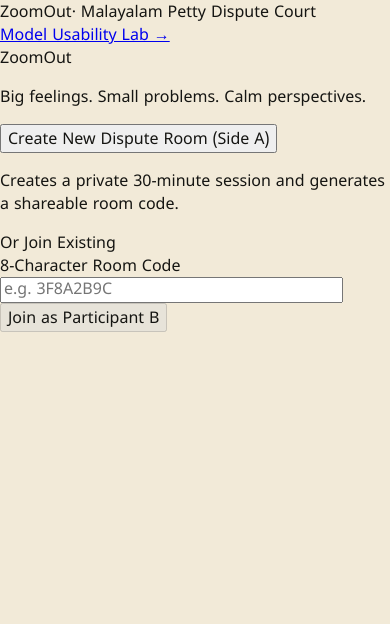
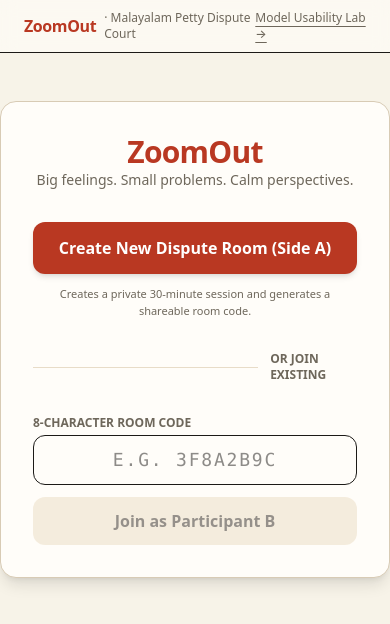
Before and after one commit to Christophermathai/MLH-HACKATHON, a Next.js app in the folder app/frontend/: page / in a window 390 px wide. Shown: the top 624 px of the page. Built offline with nearby package versions, Linux system fonts and the light colour scheme; no server answers.

Commit message:
style: configure tailwind v4, theme tokens, and restore full component styling

```diff
--- a/app/frontend/package.json
+++ b/app/frontend/package.json
@@ -15,12 +15,15 @@
     "react-dom": "19.3.1"
   },
   "devDependencies": {
+    "@tailwindcss/postcss": "^4.3.3",
     "@types/node": "^24.0.0",
     "@types/react": "^19.0.0",
     "@types/react-dom": "^19.0.0",
     "eslint": "^9.0.0",
     "eslint-config-next": "16.4.3",
     "playwright-core": "1.64.1",
+    "postcss": "^8.5.23",
+    "tailwindcss": "^4.3.3",
     "typescript": "6.0.3"
   }
 }
--- /dev/null
+++ b/app/frontend/postcss.config.mjs
@@ -0,0 +1,5 @@
+export default {
+  plugins: {
+    "@tailwindcss/postcss": {},
+  },
+};
--- a/app/frontend/src/app/globals.css
+++ b/app/frontend/src/app/globals.css
@@ -1,8 +1,32 @@
+@import "tailwindcss";
+
+@theme {
+  --color-background: #f7f3e8;
+  --color-foreground: #1c1a17;
+  --color-card: #fffdf9;
+  --color-card-foreground: #1c1a17;
+  --color-popover: #fffdf9;
+  --color-popover-foreground: #1c1a17;
+  --color-primary: #b93822;
+  --color-primary-foreground: #ffffff;
+  --color-secondary: #ebdcc2;
+  --color-secondary-foreground: #2d261e;
+  --color-muted: #e8dcc8;
+  --color-muted-foreground: #6e675b;
+  --color-accent: #116b68;
+  --color-accent-foreground: #ffffff;
+  --color-destructive: #991b1b;
+  --color-destructive-foreground: #ffffff;
+  --color-border: #d8cbb5;
+  --color-input: #d8cbb5;
+  --color-ring: #b93822;
+}
+
 :root {
   --paper: #f2ead8;
   --paper-deep: #e5d7ba;
   --ink: #151512;
-  --muted: #69645a;
+  --muted-raw: #69645a;
   --line: #b9aa8e;
   --red: #b93822;
   --red-dark: #7c2518;
@@ -13,26 +37,29 @@
 
 * { box-sizing: border-box; }
 
-html { background: var(--paper); color: var(--ink); }
+html {
+  background: #f7f3e8;
+  color: #1c1a17;
+}
 
 body {
   margin: 0;
   min-width: 320px;
-  font-family: "Avenir Next", "Noto Sans Malayalam", "Segoe UI", sans-serif;
-  background:
-    radial-gradient(circle at 10% 0%, rgba(255,255,255,.6), transparent 30rem),
-    linear-gradient(90deg, transparent 49px, rgba(185, 56, 34, .13) 50px, transparent 51px),
-    var(--paper);
+  font-family: system-ui, -apple-system, BlinkMacSystemFont, "Segoe UI", "Noto Sans Malayalam", Roboto, sans-serif;
+  background-color: #f7f3e8;
 }
 
-button, input, textarea { font: inherit; }
-button { color: inherit; }
-
-button:focus-visible, input:focus-visible, textarea:focus-visible, label:focus-within {
-  outline: 3px solid var(--teal);
-  outline-offset: 3px;
+/* Court Session Custom Elements */
+.lobby-container {
+  background: #fffdf9;
+  border-color: #d8cbb5;
 }
 
+.record-screen, .review-screen, .verdict-screen {
+  animation: reveal 0.4s ease-out;
+}
+
+/* Model Lab Styles */
 .lab-shell {
   position: relative;
   width: min(1540px, 100%);
@@ -83,9 +110,6 @@ button:focus-visible, input:focus-visible, textarea:focus-visible, label:focus-w
   text-transform: uppercase;
 }
 
-h1, h2 { margin: 0; font-family: Georgia, "Noto Serif Malayalam", serif; font-weight: 500; }
-h1 { font-size: clamp(24px, 3vw, 38px); letter-spacing: -.03em; }
-
 .runtime-stamp {
   display: grid;
   grid-template-columns: 10px auto;
@@ -93,7 +117,7 @@ h1 { font-size: clamp(24px, 3vw, 38px); letter-spacing: -.03em; }
   min-width: 188px;
   padding: 10px 14px;
   border: 1px solid currentColor;
-  color: var(--muted);
+  color: var(--muted-raw);
   text-transform: uppercase;
   font-size: 11px;
   font-weight: 800;
@@ -115,7 +139,7 @@ h1 { font-size: clamp(24px, 3vw, 38px); letter-spacing: -.03em; }
 .intro-grid h2 { max-width: 850px; font-size: clamp(40px, 6vw, 82px); line-height: .95; letter-spacing: -.055em; }
 .intro-note { align-self: end; padding: 18px 0 4px 24px; border-left: 1px solid var(--ink); }
 .intro-note span { font-size: 10px; font-weight: 800; letter-spacing: .14em; text-transform: uppercase; }
-.intro-note p { margin: 10px 0 0; color: var(--muted); line-height: 1.55; }
+.intro-note p { margin: 10px 0 0; color: var(--muted-raw); line-height: 1.55; }
 
 .runtime-note, .error-note { margin-bottom: 18px; padding: 12px 16px; border: 1px solid var(--line); background: rgba(255,255,255,.24); font-size: 13px; }
 .runtime-note.simulated { border-color: #c99b45; }
@@ -139,13 +163,13 @@ h1 { font-size: clamp(24px, 3vw, 38px); letter-spacing: -.03em; }
 .evidence-tag, .mode-chip { padding: 5px 8px; border: 1px solid currentColor; font-size: 9px; font-weight: 800; letter-spacing: .08em; text-transform: uppercase; }
 .mode-chip.simulated { color: #96660c; }
 .mode-chip.live { color: var(--teal); }
-.mode-chip.pending { color: var(--muted); }
+.mode-chip.pending { color: var(--muted-raw); }
 
 .script-card { position: relative; padding: 20px 22px; border: 1px solid var(--line); background: var(--cream); box-shadow: var(--shadow); transform: rotate(-.35deg); }
 .script-card::before { content: ""; position: absolute; left: 16px; top: -6px; width: 72px; height: 14px; background: rgba(185, 56, 34, .16); transform: rotate(-3deg); }
 .script-card > span, .transcript-card > span { color: var(--red-dark); font-size: 9px; font-weight: 800; letter-spacing: .15em; text-transform: uppercase; }
 .script-card blockquote { margin: 14px 0; font: 500 clamp(20px, 2.2vw, 29px)/1.55 Georgia, "Noto Serif Malayalam", serif; }
-.script-card p { margin: 0; color: var(--muted); font-size: 10px; }
+.script-card p { margin: 0; color: var(--muted-raw); font-size: 10px; }
 
 .recorder { margin-top: 22px; padding: 18px; border: 1px dashed var(--line); background: rgba(255,255,255,.19); }
 .waveform { display: flex; align-items: center; justify-content: center; gap: 4px; height: 42px; overflow: hidden; }
@@ -153,7 +177,7 @@ h1 { font-size: clamp(24px, 3vw, 38px); letter-spacing: -.03em; }
 .is-recording .waveform i { opacity: 1; background: var(--red); animation: pulse-wave .8s ease-in-out infinite alternate; }
 .record-copy { display: flex; flex-direction: column; align-items: center; gap: 4px; margin: 8px 0 15px; text-align: center; }
 .record-copy strong { font-size: 13px; }
-.record-copy span { color: var(--muted); font-size: 11px; }
+.record-copy span { color: var(--muted-raw); font-size: 11px; }
 .record-actions { display: flex; justify-content: center; gap: 8px; }
 .primary, .file-button, .run-button, .save-button, .log-heading button { border: 1px solid var(--ink); cursor: pointer; transition: transform .15s, box-shadow .15s, background .15s; }
 .primary, .file-button { padding: 9px 12px; font-size: 11px; font-weight: 800; }
@@ -167,14 +191,14 @@ h1 { font-size: clamp(24px, 3vw, 38px); letter-spacing: -.03em; }
 .run-button:disabled { opacity: .45; cursor: not-allowed; }
 .run-button:not(:disabled):hover { background: var(--red-dark); }
 
-.empty-result { min-height: 365px; display: grid; place-content: center; text-align: center; color: var(--muted); }
+.empty-result { min-height: 365px; display: grid; place-content: center; text-align: center; color: var(--muted-raw); }
 .empty-result span { height: 56px; font: 90px/.8 Georgia, serif; color: var(--line); }
 .empty-result p { max-width: 260px; line-height: 1.5; }
 .simulation-warning { margin-bottom: 14px; padding: 9px 11px; border: 1px solid #c99b45; color: #6f4a08; font-size: 11px; }
 .metric-row { display: grid; grid-template-columns: repeat(3, 1fr); margin-bottom: 18px; border: 1px solid var(--ink); }
 .metric-row > div { padding: 12px; }
 .metric-row > div + div { border-left: 1px solid var(--ink); }
-.metric-row span, .metric-row small { display: block; color: var(--muted); font-size: 9px; text-transform: uppercase; letter-spacing: .08em; }
+.metric-row span, .metric-row small { display: block; color: var(--muted-raw); font-size: 9px; text-transform: uppercase; letter-spacing: .08em; }
 .metric-row strong { display: block; margin: 5px 0 3px; font: 500 24px Georgia, serif; }
 .transcript-card { padding: 15px; border-left: 4px solid var(--teal); background: rgba(17, 107, 104, .07); }
 .transcript-card p { margin: 9px 0 0; font: 500 17px/1.6 Georgia, "Noto Serif Malayalam", serif; }
@@ -195,51 +219,11 @@ h1 { font-size: clamp(24px, 3vw, 38px); letter-spacing: -.03em; }
 .log-heading button:disabled { opacity: .4; }
 .log-row { display: grid; grid-template-columns: 2fr repeat(4, .6fr); border-top: 1px solid var(--line); align-items: center; }
 .log-row > span { padding: 12px 9px; font-size: 12px; }
-.log-row small { display: block; margin-top: 3px; color: var(--muted); font-size: 9px; }
-.log-header { color: var(--muted); font-size: 9px; font-weight: 800; letter-spacing: .1em; text-transform: uppercase; }
-.empty-log { padding: 24px 0; color: var(--muted); border-top: 1px solid var(--line); }
+.log-row small { display: block; margin-top: 3px; color: var(--muted-raw); font-size: 9px; }
+.log-header { color: var(--muted-raw); font-size: 9px; font-weight: 800; letter-spacing: .1em; text-transform: uppercase; }
+.empty-log { padding: 24px 0; color: var(--muted-raw); border-top: 1px solid var(--line); }
 
-footer { display: flex; justify-content: space-between; gap: 20px; margin-top: 38px; padding-top: 15px; border-top: 1px solid var(--line); color: var(--muted); font-size: 10px; letter-spacing: .04em; }
+footer { display: flex; justify-content: space-between; gap: 20px; margin-top: 38px; padding-top: 15px; border-top: 1px solid var(--line); color: var(--muted-raw); font-size: 10px; letter-spacing: .04em; }
 
-.reveal { animation: reveal .65s both; }
-.reveal-1 { animation-delay: .04s; }
-.reveal-2 { animation-delay: .11s; }
-.reveal-3 { animation-delay: .18s; }
-.reveal-4 { animation-delay: .24s; }
-.reveal-5 { animation-delay: .30s; }
-
-@keyframes reveal { from { opacity: 0; transform: translateY(15px); } to { opacity: 1; transform: none; } }
+@keyframes reveal { from { opacity: 0; transform: translateY(12px); } to { opacity: 1; transform: none; } }
 @keyframes pulse-wave { from { height: 8px; } to { height: 38px; } }
-
-@media (max-width: 1080px) {
-  .workflow { grid-template-columns: 220px 1fr; }
-  .verdict-panel { grid-column: 1 / -1; border-top: 1px solid var(--ink); border-left: 0 !important; }
-  .empty-result { min-height: 200px; }
-}
-
-@media (max-width: 720px) {
-  body { background: var(--paper); }
-  .lab-shell { padding: 20px 18px; }
-  .masthead, .intro-grid, footer { display: block; }
-  .runtime-stamp { width: fit-content; margin-top: 18px; }
-  .intro-grid { padding: 36px 0 28px; }
-  .intro-grid h2 { font-size: 45px; }
-  .intro-note { margin-top: 25px; }
-  .workflow { display: block; }
-  .workflow > * { padding: 22px 0; }
-  .workflow > * + * { border-left: 0; border-top: 1px solid var(--ink); }
-  .case-button.active { transform: translateX(0); box-shadow: inset 5px 0 0 var(--red); }
-  .record-actions { flex-direction: column; }
-  .primary, .file-button { text-align: center; }
-  .metric-row { grid-template-columns: 1fr; }
-  .metric-row > div + div { border-left: 0; border-top: 1px solid var(--ink); }
-  .log-header { display: none; }
-  .log-row { grid-template-columns: 1fr 1fr; padding: 10px 0; }
-  .log-row > span:first-child { grid-column: 1 / -1; }
-  .log-row > span:not(:first-child)::before { content: attr(data-label) ": "; color: var(--muted); font-size: 9px; text-transform: uppercase; }
-  footer span { display: block; margin-top: 8px; }
-}
-
-@media (prefers-reduced-motion: reduce) {
-  *, *::before, *::after { scroll-behavior: auto !important; animation-duration: .01ms !important; animation-iteration-count: 1 !important; }
-}
--- a/app/frontend/src/app/layout.tsx
+++ b/app/frontend/src/app/layout.tsx
@@ -2,14 +2,14 @@ import type { Metadata } from "next";
 import "./globals.css";
 
 export const metadata: Metadata = {
-  title: "ZoomOut · Whisper Evidence Desk",
-  description: "A focused usability lab for Malayalam Whisper Large v3 transcription.",
+  title: "ZoomOut · Petty Dispute Court",
+  description: "Big feelings. Small problems. Calm perspectives. Everyday petty dispute mediation in Malayalam.",
 };
 
 export default function RootLayout({ children }: Readonly<{ children: React.ReactNode }>) {
   return (
     <html lang="en">
-      <body>{children}</body>
+      <body className="antialiased">{children}</body>
     </html>
   );
 }
```
Also changed, not shown: app/frontend/src/app/lab/page.tsx (line endings or trailing spaces), 1 other file (tests, documents, lock files or other folders).
